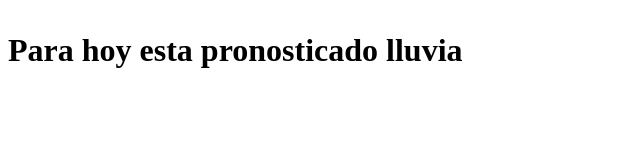
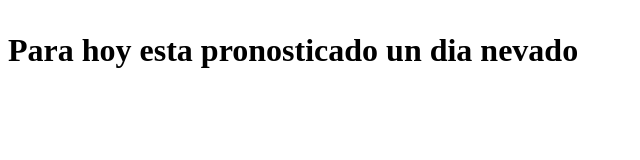
Before and after one commit to BrunoGarcia1973/repositiorioGIT-1-, a plain HTML site: page Mensaje-1.html in a window 1280 px wide. Shown: the whole page, without its empty margins (0-640 px from the left). Drawn offline with Linux system fonts and the light colour scheme.

Commit message:
rama main

```diff
--- a/Mensaje-1.html
+++ b/Mensaje-1.html
@@ -5,7 +5,7 @@
 </head>
 <body>
 
- <h1><p>Para hoy esta pronosticado lluvia</p></h1>
+ <h1><p>Para hoy esta pronosticado un dia nevado</p></h1>
 
 
 </body>
```
